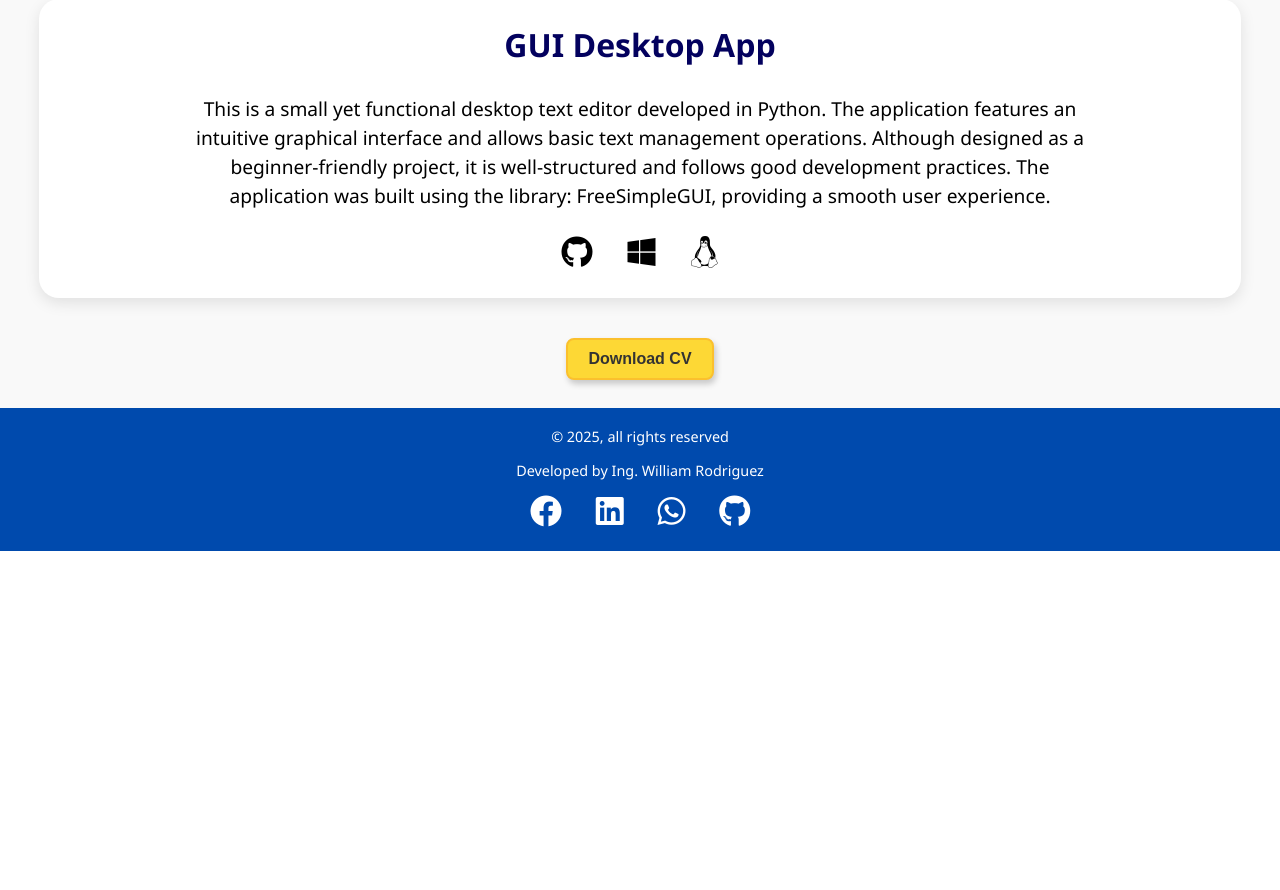
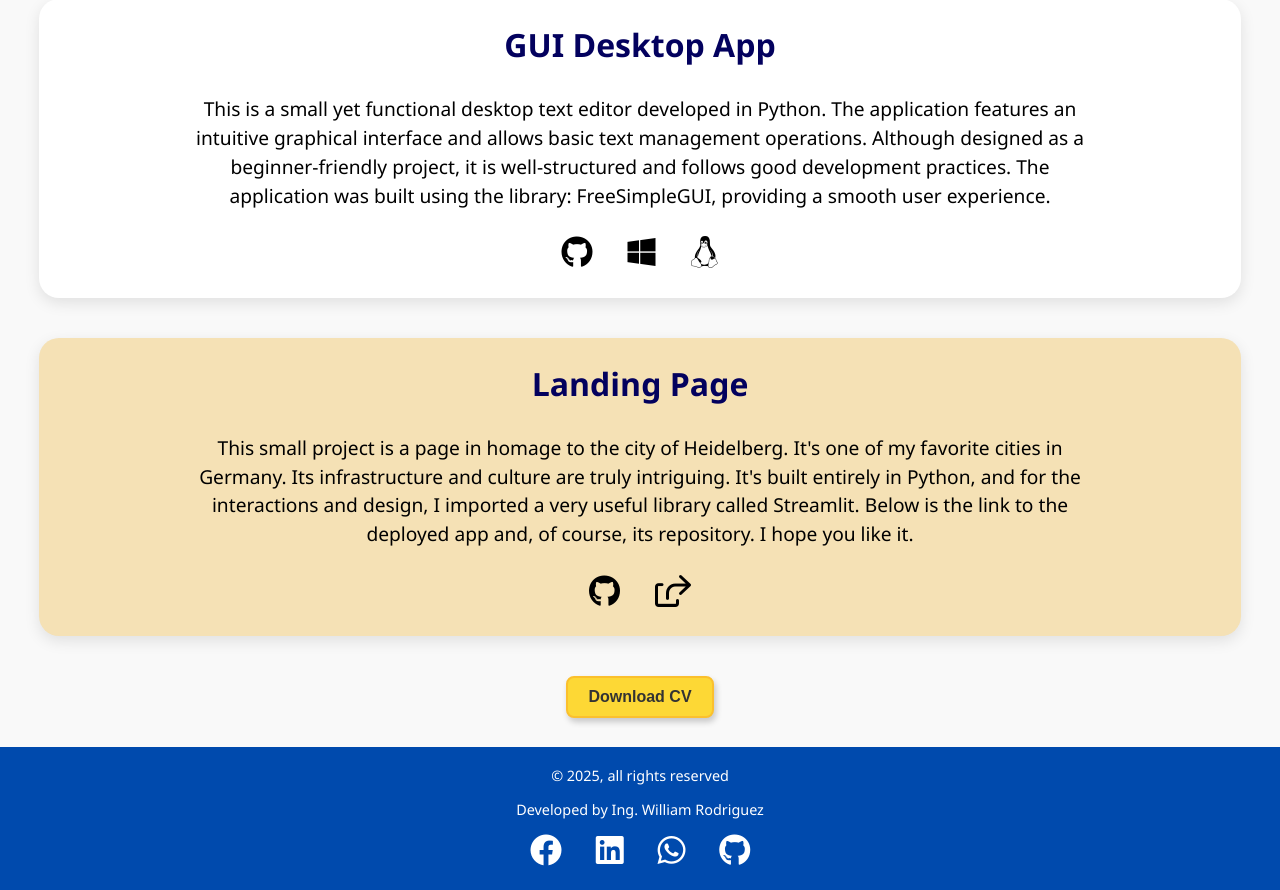
Before and after one commit to William0814/Meine_CV, a Django app: page /experience/ in a window 1280 px wide. Shown: the part 2170-3060 px from the top of the page. Before the commit the page ends 2721 px from the top, so only its background shows below. Run offline with Django 5.2, Linux system fonts and the light colour scheme.

Commit message:
Add to the Experience page Landing Page section

```diff
--- a/portafolio/templates/portafolio/experience.html
+++ b/portafolio/templates/portafolio/experience.html
@@ -89,4 +89,30 @@
   </div>
 </section>
 
+<section class="studies">
+  <h2>Landing Page</h2>
+  <div class="experiencia-container">
+    <p>This small project is a page in homage to the city of Heidelberg. It's one of my favorite cities in Germany.
+       Its infrastructure and culture are truly intriguing. It's built entirely in Python, and for the interactions
+       and design, I imported a very useful library called Streamlit. Below is the link to the deployed app and, of
+       course, its repository. I hope you like it.</p>
+
+      <a
+          href="https://github.com/William0814/Heidelberg_page.git"
+          target="_blank"
+          class="social_icon_experience"
+          title="https://github.com/William0814/Heidelberg_page.git"
+          ><i class="fab fa-github"></i
+        ></a>
+        <a
+          href="https://heidelbergpage-landing-page.streamlit.app/"
+          target="_blank"
+          class="social_icon_experience"
+          title="Go to the App"
+          ><i class="fa-duotone fa-regular fa-share-from-square"></i
+        ></a>
+      <br>
+  </div>
+</section>
+
 {% endblock %}
```
